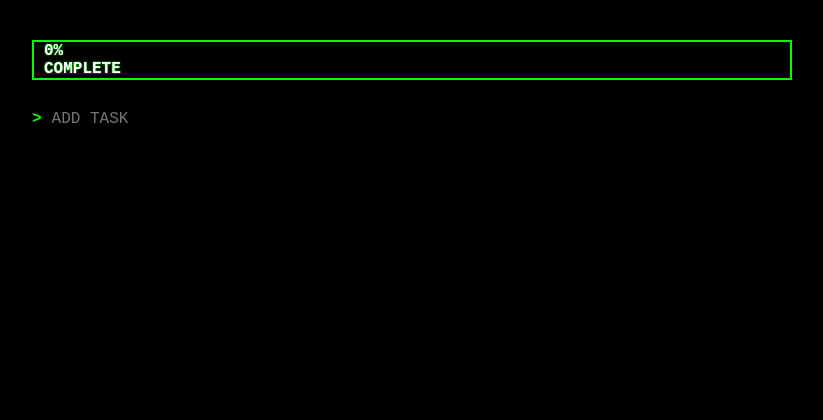
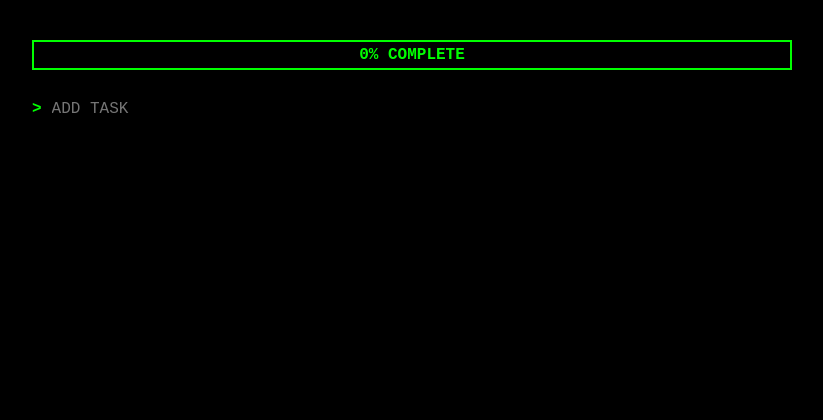
Before and after one commit to Shav7/Terminal-Todos, a Flask app: page / in a window 1280 px wide. Shown: the top 420 px of the page, without its empty margins (228-1051 px from the left). Run offline with Flask 3, Linux system fonts and the light colour scheme; data that the repository does not hold is empty.

Commit message:
Restored to '088f8e023511f3f84021c9ba6eb30a0a7befb34c'

```diff
--- a/static/css/style.css
+++ b/static/css/style.css
@@ -24,11 +24,10 @@ body {
 }
 
 .progress-bar {
-    height: 40px;
+    height: 30px;
     border: 2px solid var(--terminal-green);
     margin-bottom: 30px;
     position: relative;
-    background-color: var(--terminal-black);
 }
 
 .progress {
@@ -36,19 +35,15 @@ body {
     width: 0%;
     background-color: var(--terminal-green);
     transition: width 0.3s ease;
-    position: relative;
 }
 
 .progress-text {
     position: absolute;
     top: 50%;
-    left: 10px;
-    transform: translateY(-50%);
-    color: #ffffff;
+    left: 50%;
+    transform: translate(-50%, -50%);
+    color: var(--terminal-green);
     font-weight: bold;
-    z-index: 2;
-    text-shadow: 0 0 2px var(--terminal-green);
-    mix-blend-mode: difference;
 }
 
 .task-input {
--- a/templates/index.html
+++ b/templates/index.html
@@ -9,9 +9,8 @@
 <body>
     <div class="terminal">
         <div class="progress-bar">
-            <div class="progress" id="progress">
-                <div class="progress-text" id="progress-text">0% COMPLETE</div>
-            </div>
+            <div class="progress" id="progress"></div>
+            <div class="progress-text" id="progress-text">0% COMPLETE</div>
         </div>
 
         <div class="task-input">
```
Also changed, not shown: Screenshot 2024-10-27 at 4.18.53 PM.png (deleted), Screenshot 2024-10-27 at 4.21.04 PM.png (deleted).
